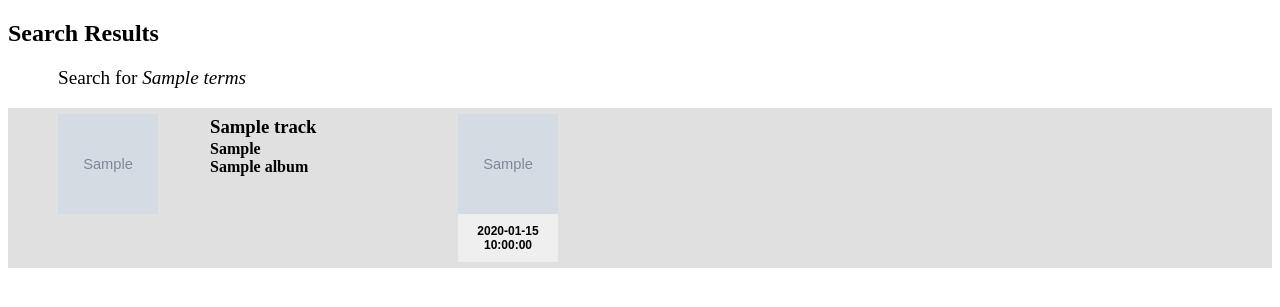
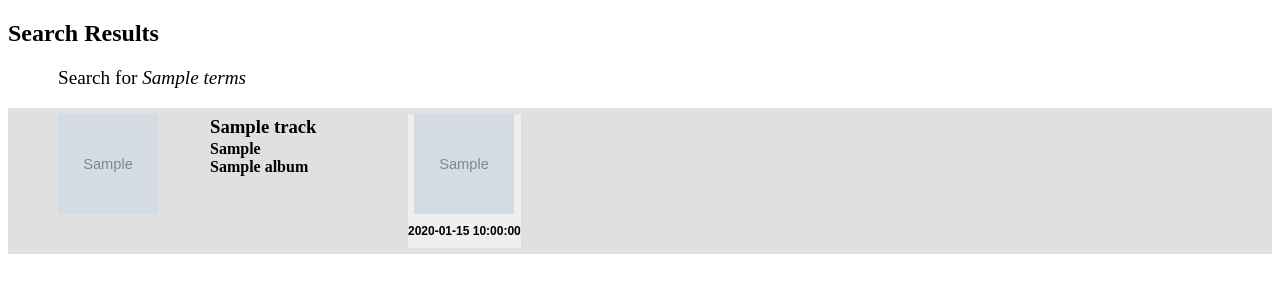
Before and after one commit to JoeGermuska/birdnest, a Flask app: template templates/search_results.html in a window 1280 px wide. Shown: the part 62-369 px from the top of the page. Run offline with Flask 2, Linux system fonts and the light colour scheme; the template is opened without the code that fills it: most values are stand-ins (such as "Sample title", 1, 10 or a date in 2020); grey boxes marked "Sample" are stand-in pictures; parts of the project's set-up code (start-up, migrations or seed data) failed here and were passed over; some web fonts are replaced.

Commit message:
fix playlist tiles

```diff
--- a/templates/search_results.html
+++ b/templates/search_results.html
@@ -23,7 +23,7 @@
                 <h4>{{ track.artists_str() }}<br>{{ track.album.name }}</h4>
 
             </div>
-            <div class="playlist-tiles" style="clear: both">
+            <div>
                 {% for playlist in track.playlists %} {% include "_playlist_tile.html" %} {% endfor %}
             </div>
         </div>
```
